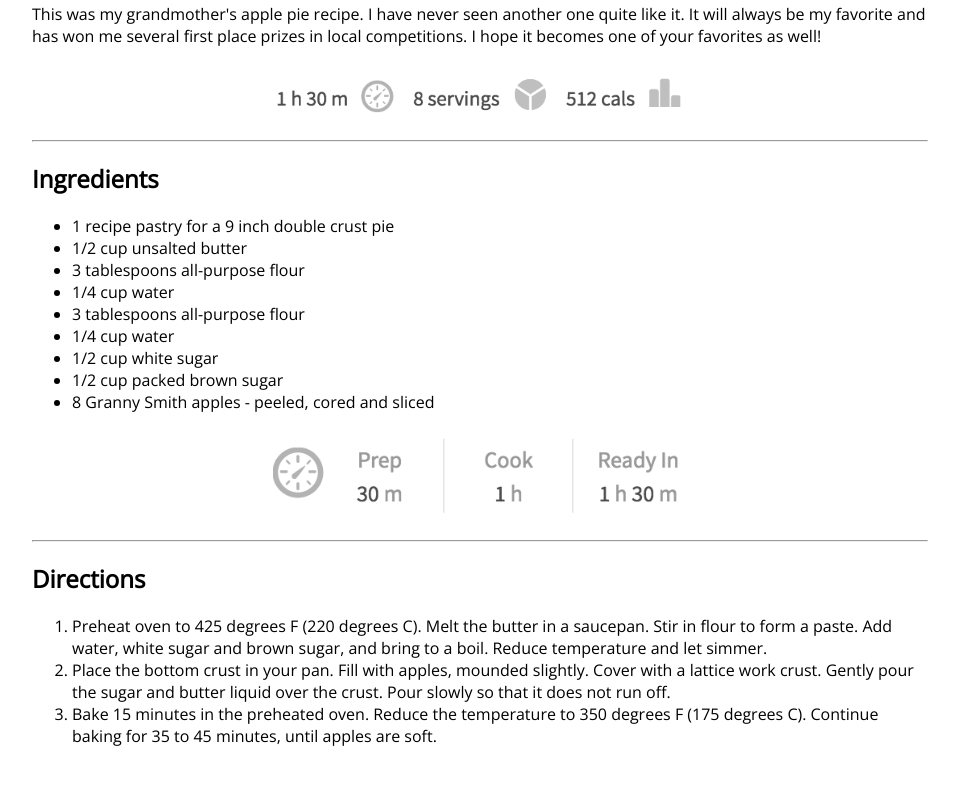
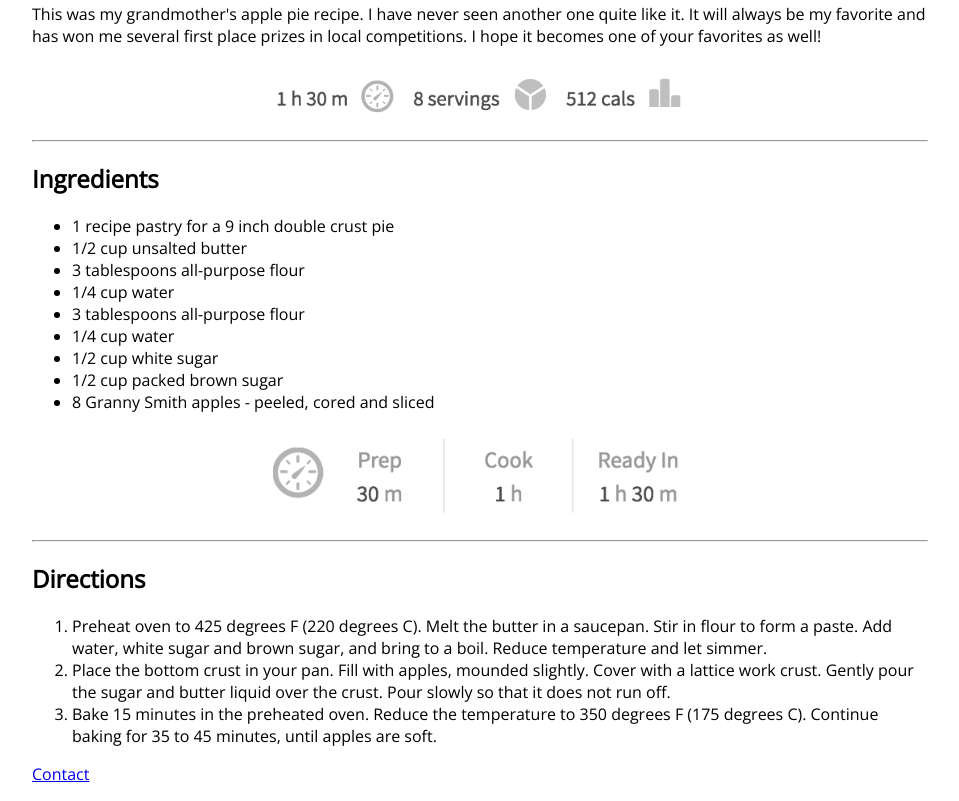
Before and after one commit to HarlandLohora/apple-pie-recipe, a plain HTML site: page index.html in a window 1280 px wide. Shown: the part 413-1214 px from the top of the page, without its empty margins (160-1119 px from the left). Before the commit the page ends 1176 px from the top, so only its background shows below. Drawn offline with nearby package versions, Linux system fonts and the light colour scheme.

Commit message:
Contacto

```diff
--- a/index.html
+++ b/index.html
@@ -46,8 +46,13 @@ prizes in local competitions. I hope it becomes one of your favorites as well!</
 </ol>
 
 </section>
+<!--Finish Section-->
 
-
+<footer>
+	<section class="main">
+		<p><a href="#">Contact</a></p>
+	</section>
+</footer>
 
 </body>
 </html>
```
